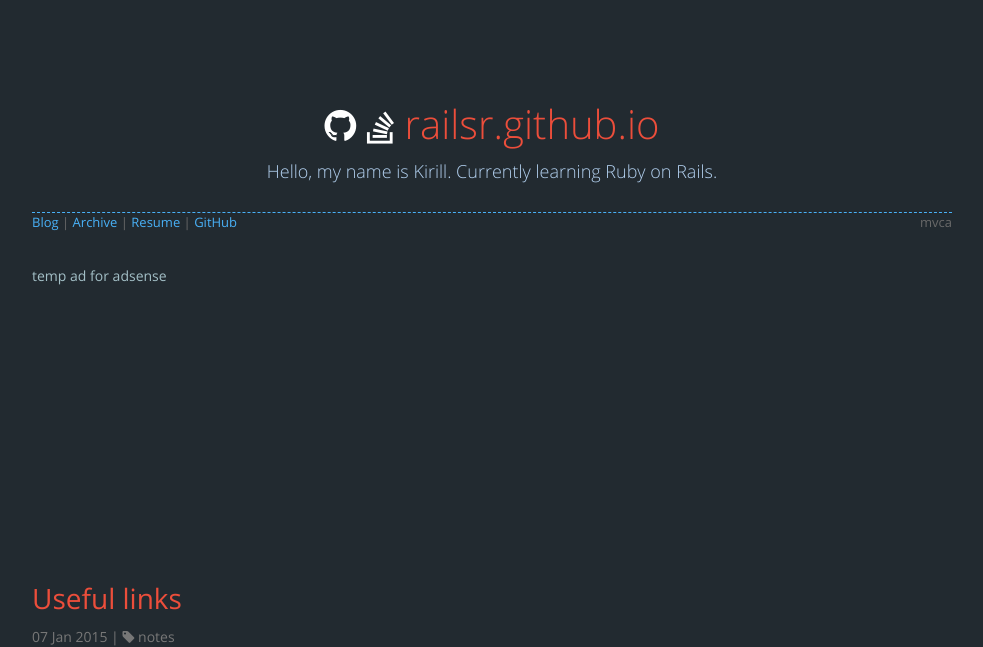
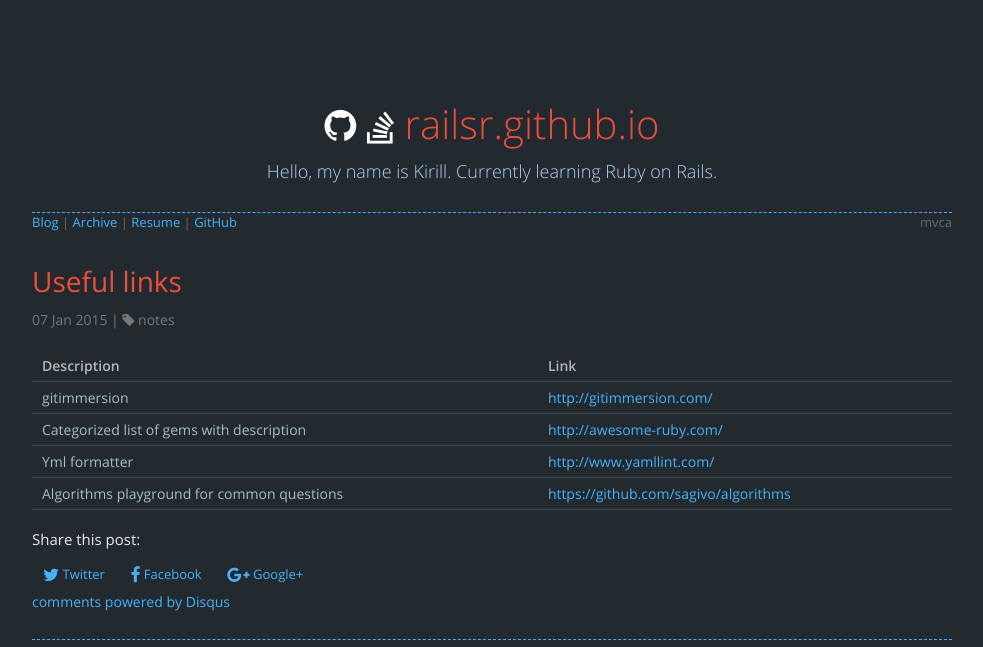
Before and after one commit to railsr/railsr.github.io, a Jekyll site: the page built from _posts/2015-01-07-useful-links.md, in a window 1280 px wide. Shown: the top 647 px of the page, without its empty margins (148-1131 px from the left). Built offline with Jekyll 4.4.1, drawn with Linux system fonts in a browser that asks for light colours; nearby versions of some CDN libraries; comment, search, counter and statistics services are not loaded; grey boxes are pictures that could not be loaded.

Commit message:
Update title.html

```diff
--- a/_includes/title.html
+++ b/_includes/title.html
@@ -17,16 +17,3 @@
 	{% include nav-links.html %}
 
 </div>
-
-<div class="ad">
-<p></p>temp ad for adsense</p><br/>
-<script async src="//pagead2.googlesyndication.com/pagead/js/adsbygoogle.js"></script>
-<!-- railsr_main_Blog1_300x250_as -->
-<ins class="adsbygoogle"
-     style="display:inline-block;width:300px;height:250px"
-     data-ad-client="ca-pub-9382277732061077"
-     data-ad-slot="5198149745"></ins>
-<script>
-(adsbygoogle = window.adsbygoogle || []).push({});
-</script>
-</div>
```
